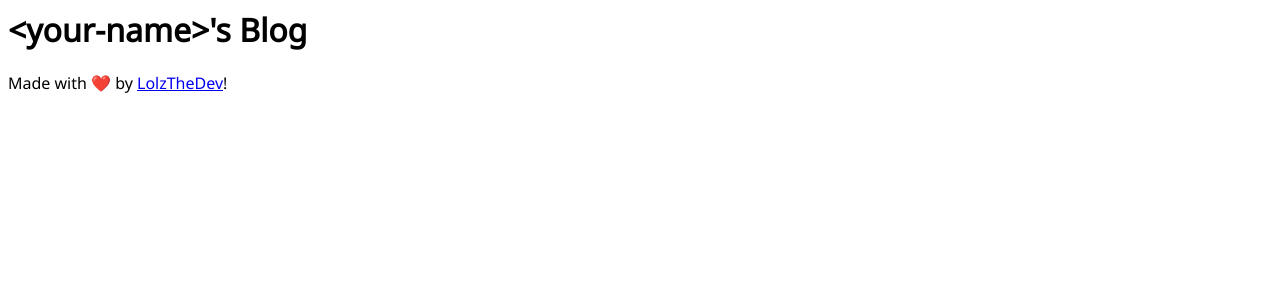
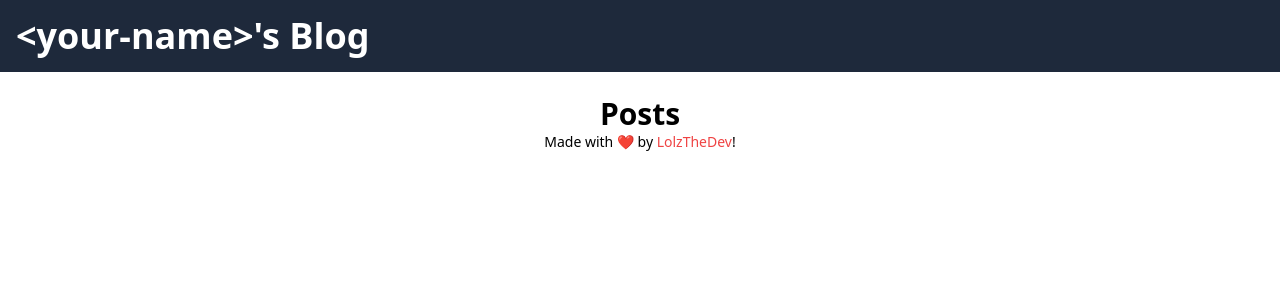
Before and after one commit to LolzTheDev/py-blog, a Flask app: page / in a window 1280 px wide. Shown: the top 300 px of the page. Run offline with Flask 3, Linux system fonts and the light colour scheme; data that the repository does not hold is empty; parts of the project's set-up code (start-up, migrations or seed data) failed here and were passed over; some libraries are stand-ins or nearby versions.

Commit message:
Updated CSS (Tailwind)

```diff
--- a/templates/home.html
+++ b/templates/home.html
@@ -3,19 +3,25 @@
         <meta charset="UTF-8">
         <meta name="viewport" content="width=device-width, initial-scale=1.0">
         <title>{{ page_title }} - Home</title>
-        <link rel="stylesheet" href="/static/styles.css" />
+
+        <!-- New CSS src is from Tailwind's CDN -->
+        <script src="https://cdn.tailwindcss.com"></script>
     </head>
     <body>
-        <h1>{{ author }}'s Blog</h1>
+        <div class="font-sans w-full bg-slate-800 text-white px-4 py-4 font-semibold">
+            <h1 class="text-4xl">{{ author }}'s Blog</h1>
+        </div> <br />
+
+        <h1 class="text-3xl font-sans font-semibold text-center">Posts</h1>
 
         {% for post in posts %}
-            <div class="container">
-                <h3 class="title">{{ post.title }}</h3>
-                <p class="content">{{ post.content | string }}</p>
-                <p class="footer"><i>Posted on {{ post.date | utod }} by {{ post.author }} {% if show_id %}(Post ID: {{ post._id }}){% endif %}</i></p>
+            <div class="my-4 bg-gray-200 border-4 border-solid border-gray-300 px-6 py-4 rounded-md leading-relaxed" style="margin-right: 20%; margin-left: 20%;">
+                <h3 class="text-left font-semibold text-2xl">{{ post.title | string }}</h3> <br />
+                <p class="text-left text-lg">{{ post.content | string }}</p> <br />
+                <p class="text-left text-sm"><i>Posted on {{ post.date | utod }} by {{ post.author | string }} {% if show_id %}(Post ID: {{ post._id | string }}){% endif %}</i></p>
             </div>
         {% endfor %}
 
-        <p class="footer">Made with ❤️ by <a href="https://github.com/LolzTheDev">LolzTheDev</a>!</p>
+        <p class="text-center text-sm">Made with ❤️ by <a href="https://github.com/LolzTheDev" class="text-red-500">LolzTheDev</a>!</p>
     </body>
 </html>
```
